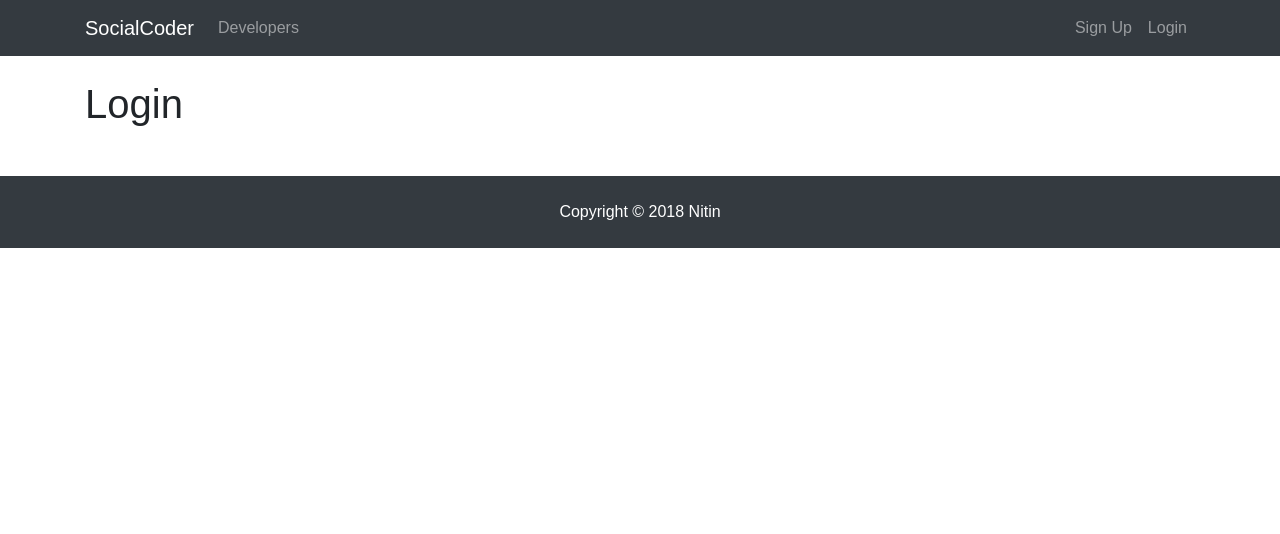
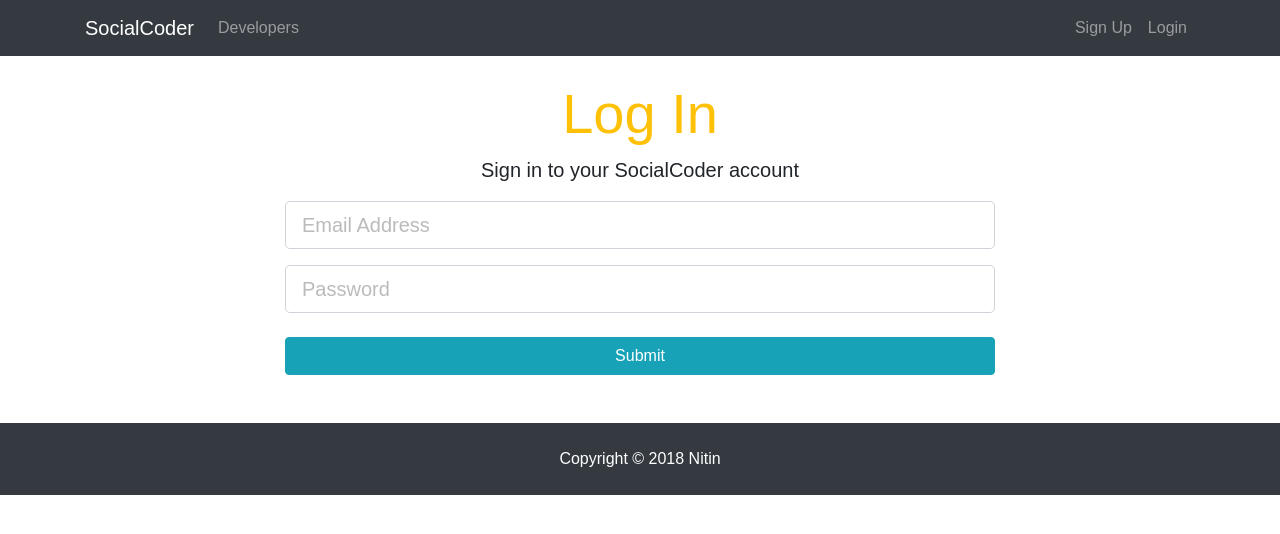
Before and after one commit to npkumar/devlinker, a React (Create React App) app in the folder client/: page /login in a window 1280 px wide. Shown: the top 534 px of the page. Built offline with nearby package versions, Linux system fonts and the light colour scheme.

Commit message:
Set up Login component

```diff
--- a/client/src/components/auth/login.js
+++ b/client/src/components/auth/login.js
@@ -1,10 +1,67 @@
 import React, { Component } from 'react'
 
 class Login extends Component {
+
+  constructor() {
+    super();
+    this.state = {
+      email: '',
+      password: '',
+      errors: {}
+    }
+
+    this.onChange = this.onChange.bind(this);
+    this.onSubmit = this.onSubmit.bind(this);
+  }
+
+  onChange(event) {
+    this.setState({
+      [event.target.name]: event.target.value
+    });
+  }
+
+  onSubmit(event) {
+    event.preventDefault();
+    const returnUser = {
+      email: this.state.email,
+      password: this.state.password,
+    }
+    console.log(returnUser);
+  }
+
   render() {
     return (
-      <div>
-        <h1>Login</h1>
+      <div className="login">
+        <div className="container">
+          <div className="row">
+            <div className="col-md-8 m-auto">
+              <h1 className="display-4 text-center text-warning">Log In</h1>
+              <p className="lead text-center">Sign in to your SocialCoder account</p>
+              <form onSubmit={this.onSubmit}>
+                <div className="form-group">
+                  <input
+                    value={this.state.email}
+                    onChange={this.onChange}
+                    type="email"
+                    className="form-control form-control-lg"
+                    placeholder="Email Address"
+                    name="email"
+                    required="true"/>
+                </div>
+                <div className="form-group">
+                  <input
+                    value={this.state.password}
+                    onChange={this.onChange}
+                    type="password"
+                    className="form-control form-control-lg"
+                    placeholder="Password"
+                    name="password" />
+                </div>
+                <input type="submit" className="btn btn-info btn-block mt-4" />
+              </form>
+            </div>
+          </div>
+        </div>
       </div>
     )
   }
```
